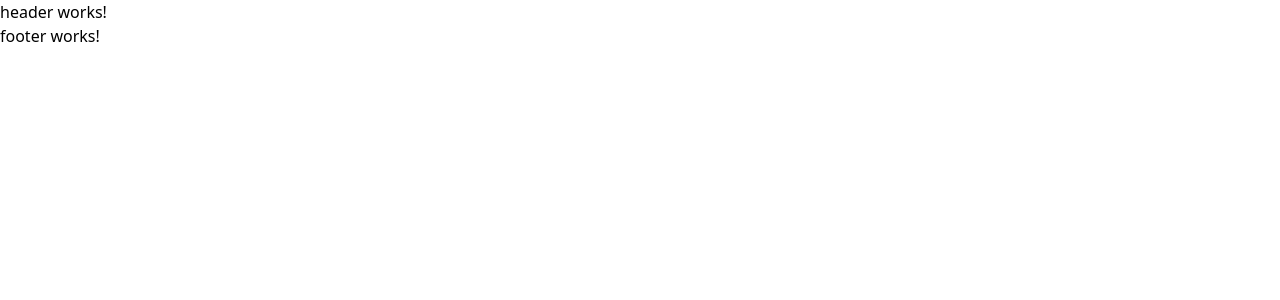
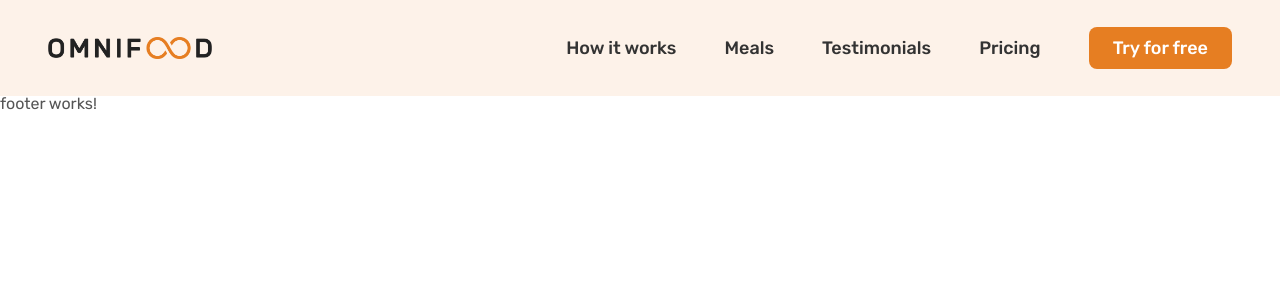
Before and after one commit to alexandresouva/omnifood, an Angular app: page / in a window 1280 px wide. Shown: the top 300 px of the page. Built offline with nearby package versions, Linux system fonts and the light colour scheme.

Commit message:
feat: add main header

```diff
--- a/src/app/layout/header/header.html
+++ b/src/app/layout/header/header.html
@@ -1 +1,27 @@
-<p>header works!</p>
+<header class="bg-bg-surface flex h-24 items-center justify-between px-12">
+  <a href="#">
+    <img class="h-5.5" alt="Omnifood logo" src="images/omnifood-logo.png" />
+  </a>
+  <nav aria-label="Main sections of the page">
+    <ul class="flex items-center gap-12">
+      @for (link of links; track $index) {
+        <li>
+          <a
+            class="text-text-strong hover:text-primary-hover inline-block text-lg font-medium transition-all duration-300"
+            [href]="link.href"
+          >
+            {{ link.label }}
+          </a>
+        </li>
+      }
+      <li>
+        <a
+          class="bg-primary hover:bg-primary-hover inline-block rounded-lg px-6 py-3 text-lg leading-none font-medium text-white transition-all duration-300"
+          href="#"
+        >
+          Try for free
+        </a>
+      </li>
+    </ul>
+  </nav>
+</header>
--- a/src/app/layout/header/header.ts
+++ b/src/app/layout/header/header.ts
@@ -6,4 +6,11 @@ import { Component } from '@angular/core';
   templateUrl: './header.html',
   styleUrl: './header.css'
 })
-export class Header {}
+export class Header {
+  protected readonly links = [
+    { label: 'How it works', href: '#' },
+    { label: 'Meals', href: '#' },
+    { label: 'Testimonials', href: '#' },
+    { label: 'Pricing', href: '#' }
+  ] satisfies { label: string; href: string }[];
+}
--- a/src/styles.css
+++ b/src/styles.css
@@ -1 +1,25 @@
+@import url('https://fonts.googleapis.com/css2?family=Rubik:ital,wght@0,300..900;1,300..900&display=swap');
+
 @import 'tailwindcss';
+
+@theme {
+  --font-rubik: 'Rubik', sans-serif;
+
+  --color-text-default: #555;
+  --color-text-strong: #333;
+
+  --color-bg-surface: #fdf2e9;
+  --color-bg-body: #fff;
+
+  --color-primary: #e67e22;
+  --color-primary-hover: #cf711f;
+  --color-primary-focus: #e67d2280;
+}
+
+*:focus {
+  @apply shadow-[0_0_0_0.5rem_var(--color-primary-focus)] outline-none;
+}
+
+body {
+  @apply font-rubik text-text-default leading-none font-normal;
+}
```
Also changed, not shown: public/images/omnifood-logo.png (added).
